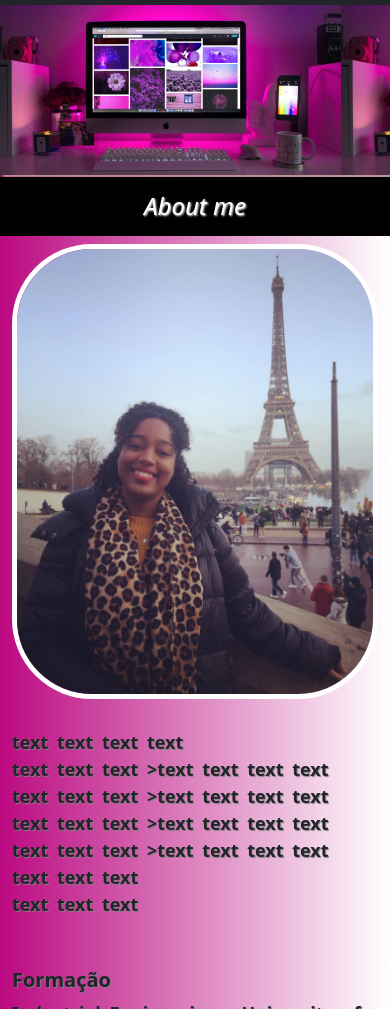
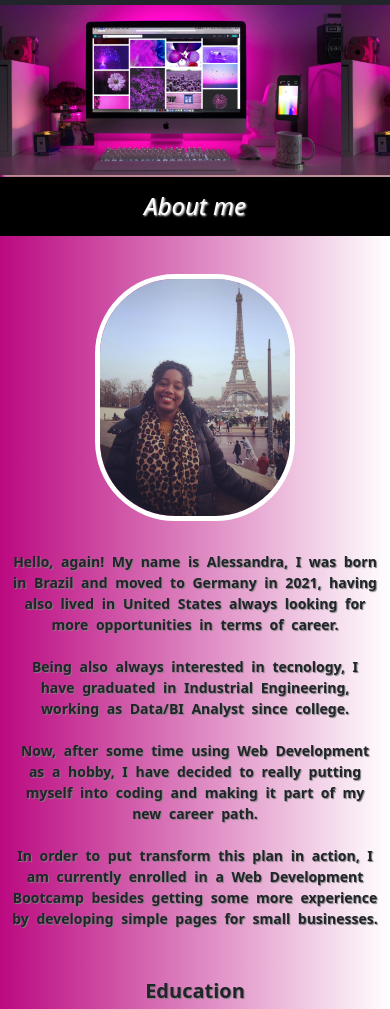
Before and after one commit to alessandraapds/Portfolio, a plain HTML site: page about.html in a window 390 px wide. Shown: the part 51-1060 px from the top of the page. Drawn offline with nearby package versions, Linux system fonts and the light colour scheme.

Commit message:
About page update
Text update and responsiveness

```diff
--- a/about.html
+++ b/about.html
@@ -77,27 +77,31 @@
             src="images/about-pic.jpg"
             alt=""
             class="img-fluid dev-about-pic"
-            width="380"
+            width="500"
           />
         </div>
         <div class="col-md-7 about-text">
           <span
-            >text text text text
+            >Hello, again! My name is Alessandra, I was born in Brazil and moved
+            to Germany in 2021, having also lived in United States always
+            looking for more opportunities in terms of career.
             <br />
-            text text text >text text text text
             <br />
-            text text text >text text text text
+            Being also always interested in tecnology, I have graduated in
+            Industrial Engineering, working as Data/BI Analyst since college.
             <br />
-            text text text >text text text text
             <br />
-            text text text >text text text text
+            Now, after some time using Web Development as a hobby, I have
+            decided to really putting myself into coding and making it part of
+            my new career path.
             <br />
-            text text text
             <br />
-            text text text
+            In order to put transform this plan in action, I am currently
+            enrolled in a Web Development Bootcamp besides getting some more
+            experience by developing simple pages for small businesses.
           </span>
           <br />
-          <h5>Formação</h5>
+          <h5>Education</h5>
           <span
             >Industrial Engineering - University of Sao Paulo - Brazil - 2018
             <br />
--- a/src/styles.css
+++ b/src/styles.css
@@ -146,7 +146,8 @@ h5 {
     letter-spacing: 40px;
   }
 
-  .dev-home-pic {
+  .dev-home-pic,
+  .dev-about-pic {
     width: 200px;
     text-align: left;
     margin-top: 30px;
@@ -158,6 +159,11 @@ h5 {
     margin-top: -50px;
   }
 
+  .about-text {
+    text-align: center;
+    font-size: 14px;
+  }
+
   .dev-signature {
     font-size: 10px;
   }
```
